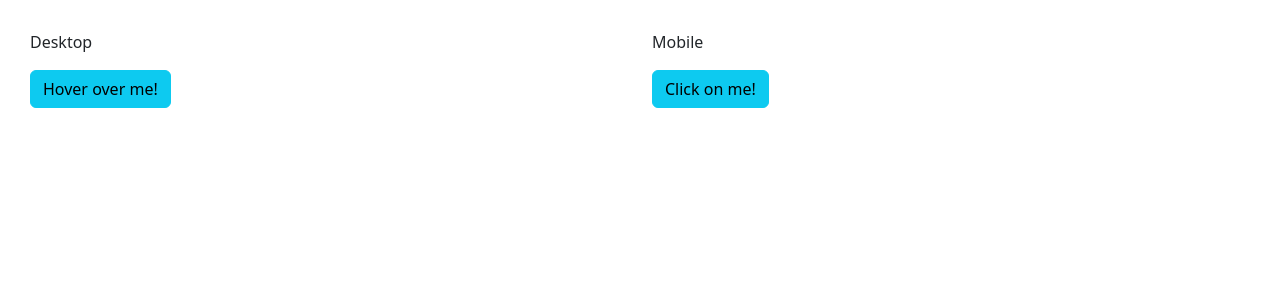
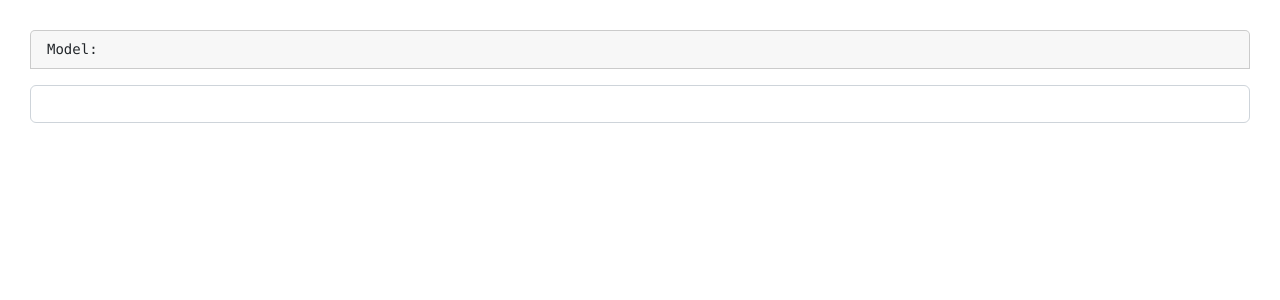
Before and after one commit to enes-yilmaz02/NGXbootstrap, an Angular app: page / in a window 1280 px wide. Shown: the top 300 px of the page. Built offline with nearby package versions, Linux system fonts and the light colour scheme.

Commit message:
typehead

```diff
--- a/src/app/app.component.html
+++ b/src/app/app.component.html
@@ -1 +1 @@
-<app-tooltip></app-tooltip>
+<app-typehead></app-typehead>
--- /dev/null
+++ b/src/app/components/typehead/typehead.component.html
@@ -0,0 +1,5 @@
+<pre class="card card-block card-header mb-3">Model: {{selected | json}}</pre>
+<input [(ngModel)]="selected"
+       [typeahead]="states"
+       [isAnimated]="true"
+       class="form-control">
--- /dev/null
+++ b/src/app/components/typehead/typehead.component.ts
@@ -0,0 +1,62 @@
+import { Component } from '@angular/core';
+
+@Component({
+  selector: 'app-typehead',
+  templateUrl: './typehead.component.html',
+  styleUrls: ['./typehead.component.css']
+})
+export class TypeheadComponent {
+  selected?: string;
+  states: string[] = [
+    'Alabama',
+    'Alaska',
+    'Arizona',
+    'Arkansas',
+    'California',
+    'Colorado',
+    'Connecticut',
+    'Delaware',
+    'Florida',
+    'Georgia',
+    'Hawaii',
+    'Idaho',
+    'Illinois',
+    'Indiana',
+    'Iowa',
+    'Kansas',
+    'Kentucky',
+    'Louisiana',
+    'Maine',
+    'Maryland',
+    'Massachusetts',
+    'Michigan',
+    'Minnesota',
+    'Mississippi',
+    'Missouri',
+    'Montana',
+    'Nebraska',
+    'Nevada',
+    'New Hampshire',
+    'New Jersey',
+    'New Mexico',
+    'New York',
+    'North Dakota',
+    'North Carolina',
+    'Ohio',
+    'Oklahoma',
+    'Oregon',
+    'Pennsylvania',
+    'Rhode Island',
+    'South Carolina',
+    'South Dakota',
+    'Tennessee',
+    'Texas',
+    'Utah',
+    'Vermont',
+    'Virginia',
+    'Washington',
+    'West Virginia',
+    'Wisconsin',
+    'Wyoming'
+  ];
+}
```
Also changed, not shown: src/app/app.module.ts (+6 -2 lines), src/app/components/typehead/typehead.component.css (added), 1 other file (tests, documents, lock files or other folders).
